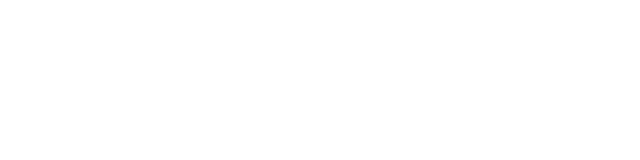
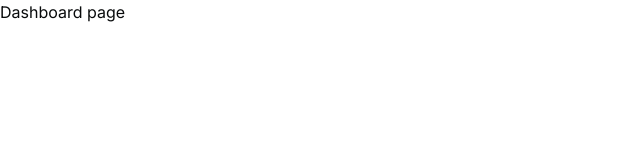
Before and after one commit to ZisanUlHaque/project-prisma-press-frontend, a Next.js app: page /dashboard in a window 1280 px wide. Shown: the top 160 px of the page, without its empty margins (0-640 px from the left). Built offline with nearby package versions, Linux system fonts and the light colour scheme.

Commit message:
Redirecting User After Successfully Login, Client Side And Server Side Navigation

```diff
--- a/app/(authGroup)/_actions/authActions.ts
+++ b/app/(authGroup)/_actions/authActions.ts
@@ -1,6 +1,7 @@
 "use server";
 
 import { cookies } from "next/headers";
+import { redirect } from "next/navigation";
 
 type LoginState = {
     success: true,
@@ -29,7 +30,7 @@ export const loginAction = async(prevState: LoginState, formData: FormData) => {
     body: JSON.stringify(payload),
   });
 
-    const result : LoginState = await res.json();
+    const result  = await res.json();
 
     if(result.success){
       const cookieStore = await cookies()
@@ -45,6 +46,8 @@ export const loginAction = async(prevState: LoginState, formData: FormData) => {
         maxAge : 60 * 60 * 24 * 7,
         sameSite : "lax"
       })
+
+      redirect("/dashboard","replace") //server site navigation
     }
     return result
 };
--- a/app/(authGroup)/_components/LoginForm.tsx
+++ b/app/(authGroup)/_components/LoginForm.tsx
@@ -6,15 +6,20 @@ import { Input } from "@/components/ui/input";
 import { loginAction } from "../_actions/authActions";
 import { useActionState, useEffect } from "react";
 import { toast } from "sonner";
+import { useRouter } from "next/navigation";
 
 const LoginForm = () => {
   const [state, action, pending] = useActionState(loginAction, false);
+    // const router = useRouter()
+
   useEffect(() => {
     if (!state) return;
 
-    if (state.success) {
-      toast.success(state.message || "Login Successfull");
-    }
+    // if (state.success) {
+    //   toast.success(state.message || "Login Successfull");
+    //   router.push("/dashboard")  client site navigation
+    // }
+
     if (!state.success) {
       toast.error(state.message || "Login Failed");
     }
--- a/app/(dashboardGroup)/dashboard/page.tsx
+++ b/app/(dashboardGroup)/dashboard/page.tsx
@@ -1,5 +1,5 @@
 const UserDashboardPage = () => {
-  return <div></div>;
+  return <div>Dashboard page</div>;
 };
 
 export default UserDashboardPage;
```
